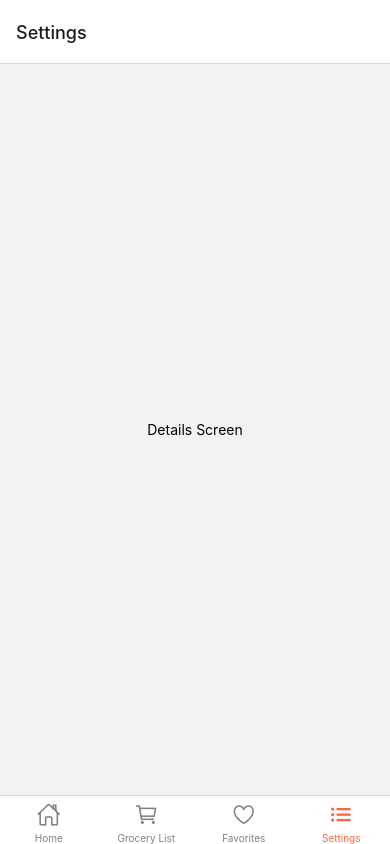
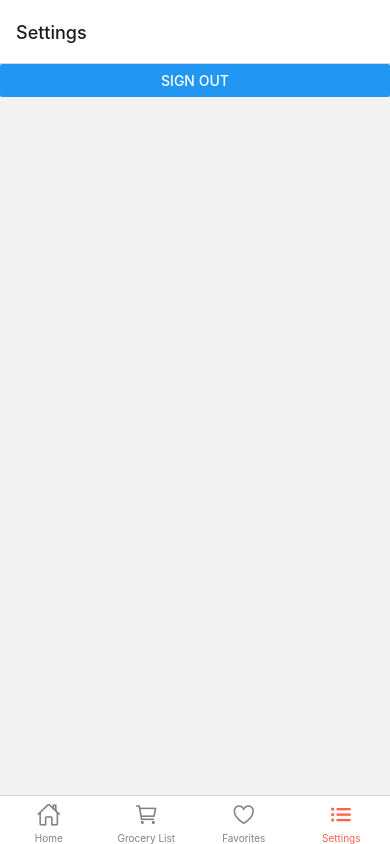
Before and after one commit to Ankinen/App20200Group, a React Native app in the folder mobile/: screen /Settings in a window 390 px wide. Built offline with nearby package versions, Linux system fonts and the light colour scheme.

Commit message:
Moredependencies +authloading+loading + settings

```diff
--- a/mobile/package.json
+++ b/mobile/package.json
@@ -14,6 +14,7 @@
     "@react-navigation/native": "^6.1.1",
     "@react-navigation/native-stack": "^6.9.6",
     "expo": "~47.0.8",
+    "expo-secure-store": "^12.0.0",
     "expo-status-bar": "~1.4.2",
     "react": "18.1.0",
     "react-dom": "18.1.0",
--- a/mobile/screens/settings.js
+++ b/mobile/screens/settings.js
@@ -1,14 +1,25 @@
 // code for user to be able to change their account information
 
-import React from "react";
-import { Text, View } from 'react-native';
+import React from 'react';
+import { View, Button } from 'react-native';
+import * as SecureStore from 'expo-secure-store';
 
-function SettingsScreen() {
-    return (
-      <View style={{ flex: 1, alignItems: 'center', justifyContent: 'center' }}>
-        <Text>Details Screen</Text>
-      </View>
+const SettingsScreen = props => {
+  const signOut = () => {
+    SecureStore.deleteItemAsync('token').then(
+      props.navigation.navigate('Auth')
     );
-  }
+  };
+
+  return (
+    <View>
+      <Button title="Sign Out" onPress={signOut} />
+    </View>
+  );
+};
+
+SettingsScreen.navigationOptions = {
+  title: 'Settings'
+};
 
 export default SettingsScreen;
```
Also changed, not shown: mobile/components/Loading.js (added, +19 -0 lines), mobile/screens/authloading.js (added, +23 -0 lines), 1 other file (tests, documents, lock files or other folders).
